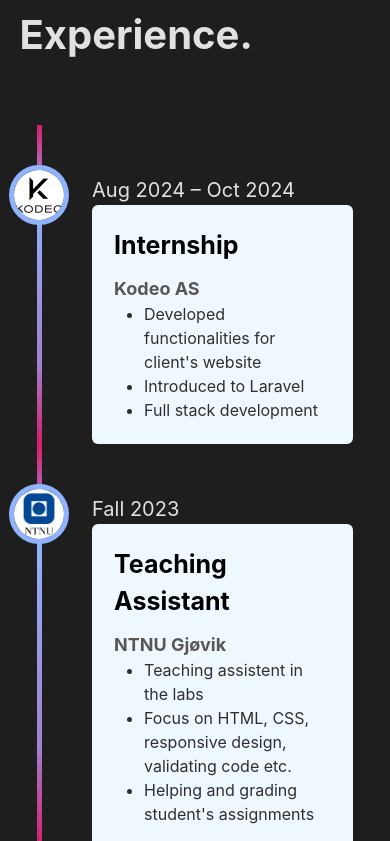
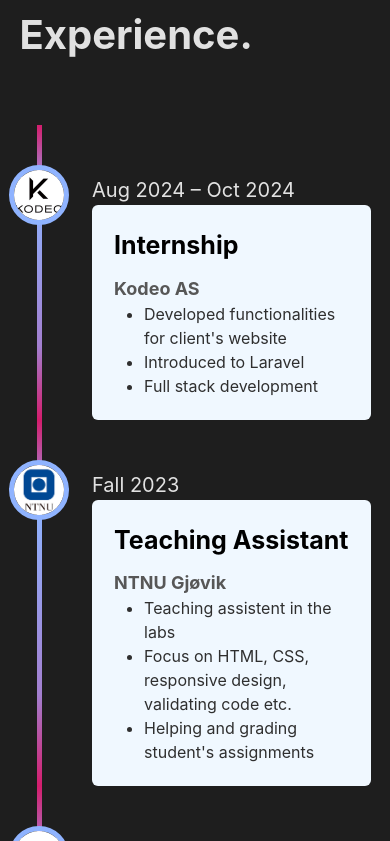
Before and after one commit to chriistopherngo/Portfolio, a React (Vite) app: page / in a window 390 px wide. Shown: the part 3323-4164 px from the top of the page. Built offline with nearby package versions, Linux system fonts and the light colour scheme.

Commit message:
smaller screens changes

```diff
--- a/src/Components/ProjectItem/ProjectItem.css
+++ b/src/Components/ProjectItem/ProjectItem.css
@@ -63,8 +63,12 @@
 
 
 @media screen and (max-width: 900px) {
+    .wrapper_experience{
+        padding: 0 0 0 5% !important;
+    }
     .project_details_container{
         flex-direction: column;
+        padding: 5% !important;
 
         && .project_image{
             width: 100% !important;
```
